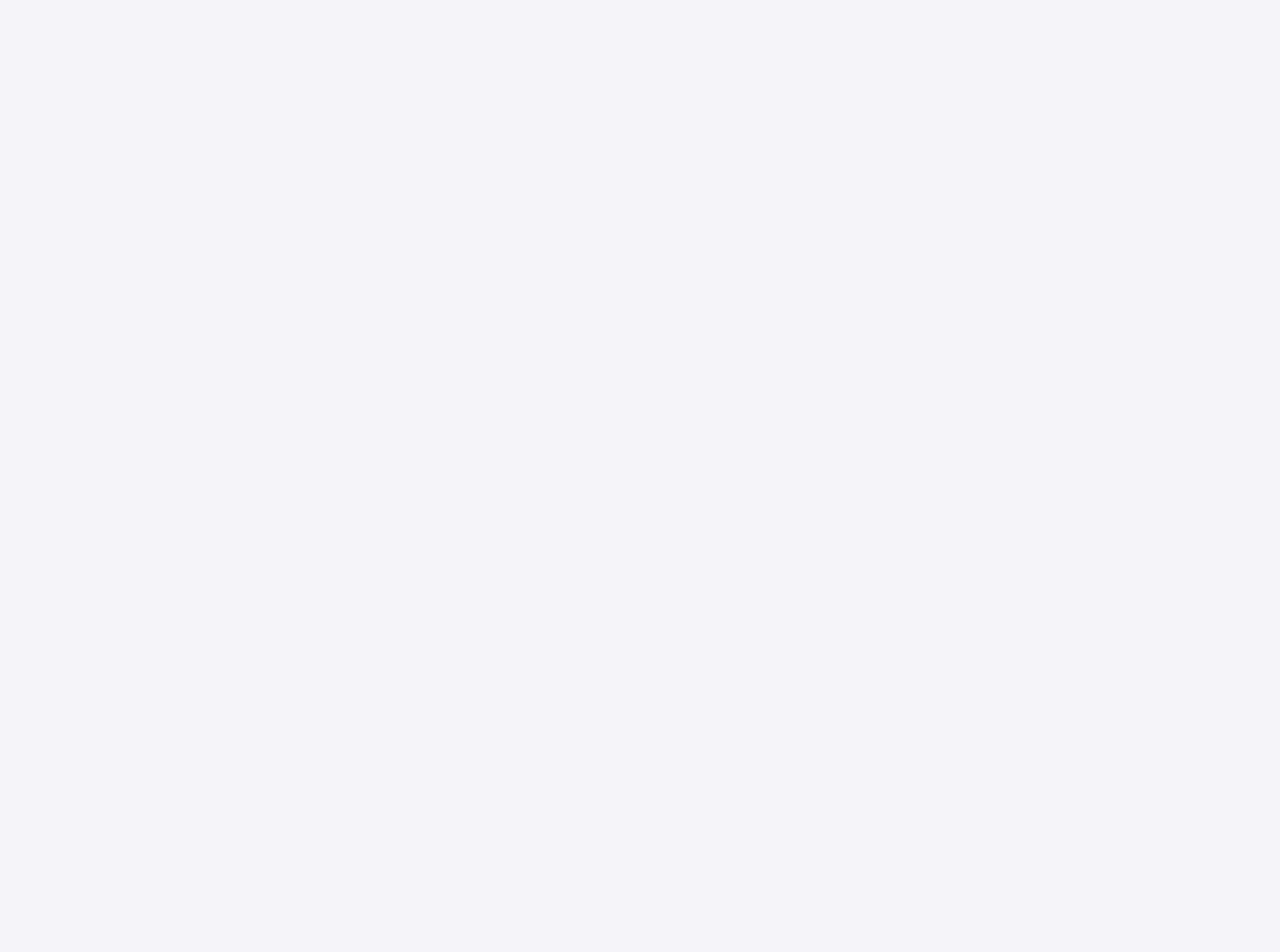
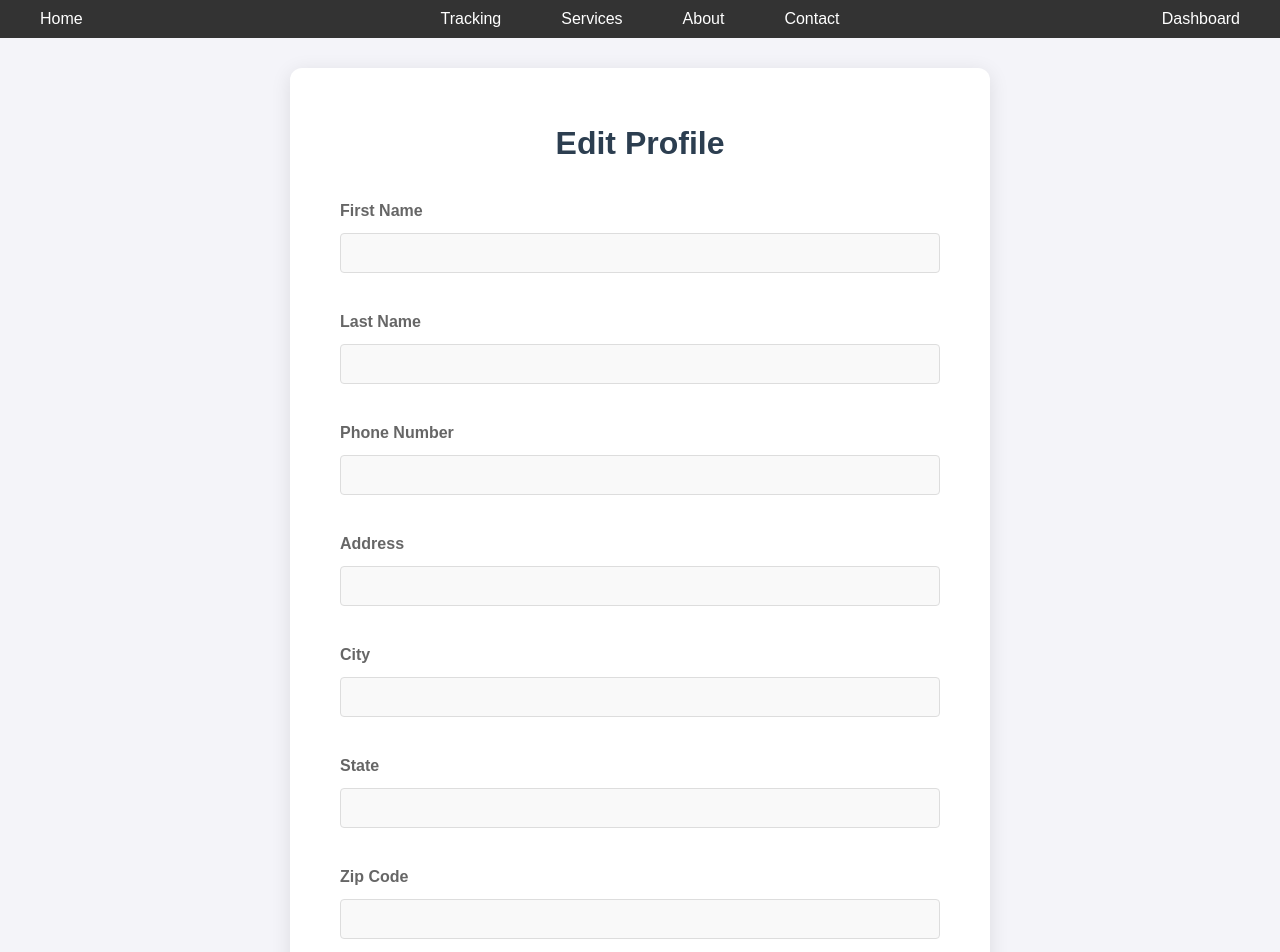
Before and after one commit to LuisangelE-04/Database-Project, a React (Create React App) app: page /customer-profile in a window 1280 px wide. Before the commit this address had no page. Shown: the top 952 px of the page. Before the commit the page ends 800 px from the top, so only its background shows below. Built offline with nearby package versions, Linux system fonts and the light colour scheme; no server answers; sample sign-in values are in the browser's storage.

Commit message:
changes to design, add edit customer profile, fix customer dash

```diff
--- a/src/App.js
+++ b/src/App.js
@@ -19,6 +19,7 @@ import NavBar from "./components/NavBar";
 import CreatePackage from "./components/CreatePackage";
 import UpdatePackage from "./pages/UpdatePackage";
 import EmployeeReport from "./pages/EmployeeReport";
+import EditCustomerProfile from "./pages/EditCustomerProfile";
 
 function App() {
   return (
@@ -41,6 +42,7 @@ function App() {
         <Route path="/create-package" element={<CreatePackage />} />
         <Route path="/update-package" element={<UpdatePackage />} />
         <Route path="/employee-report" element={<EmployeeReport />} />
+        <Route path="/customer-profile" element={<EditCustomerProfile />} />
       </Routes>
     </AuthProvider>
   );
--- a/src/css/CustomerDashboard.css
+++ b/src/css/CustomerDashboard.css
@@ -2,7 +2,6 @@
 html, body {
   margin: 0;
   padding: 0;
-  height: 100%;
   font-family: Arial, sans-serif;
   background-color: #f4f4f9;
 }
@@ -11,7 +10,6 @@ body {
   display: flex;
   flex-direction: column;
   color: #333;
-  overflow-x: hidden; /* Prevent horizontal scrolling */
 }
 
 /* Ensure the main content takes up available space, allowing scrolling if necessary */
@@ -20,12 +18,12 @@ body {
   max-width: 1200px;
   margin: 0 auto;
   padding: 20px;
-  overflow: auto; /* Ensure scrolling if content exceeds viewport height */
+  overflow: auto;
 }
 
 header {
   text-align: center;
-  margin-bottom: 30px;
+  margin-bottom: 40px;
 }
 
 .quick-actions, .shipment-overview, .recent-shipments, .profile-info, .settings-menu, .support-section {
@@ -70,13 +68,12 @@ header {
   flex-wrap: wrap;
 }
 
-.shipment-overview .card {
+.recent-shipments {
   background-color: white;
   border: 1px solid #ddd;
   padding: 20px;
   border-radius: 8px;
   flex: 1;
-  max-width: 300px;
   box-sizing: border-box;
 }
 
@@ -117,7 +114,7 @@ header {
 }
 
 .recent-shipments .view-all:hover {
-  transform: scale(1.05);
+  background-color: #0056b3;
 }
 
 /* Profile Info */
@@ -204,22 +201,24 @@ header {
   text-decoration: underline;
 }
 
-/* Footer */
-footer {
-  background-color: #343a40;
+.logout button:hover {
   color: white;
-  padding: 20px;
-  text-align: center;
-  margin-top: 40px;
+  background-color: #dc3545;
 }
 
-footer a {
-  color: #007bff;
+.profile-info .view-all {
+  display: inline-block;
+  background-color: #007bff;
+  color: white;
+  padding: 10px 20px;
+  text-align: center;
+  border-radius: 5px;
+  cursor: pointer;
   text-decoration: none;
 }
 
-footer a:hover {
-  text-decoration: underline;
+.profile-info .view-all:hover {
+  background-color: #0056b3;
 }
 
 /* Responsive Layout */
--- a/src/css/Footer.css
+++ b/src/css/Footer.css
@@ -1,7 +1,6 @@
 .footer-wrapper {
-  background-color: #333;
-  color: #ccc;
-  padding: 20px 0;
+  background-color: #333;;
+  padding: 35px 0;
 }
 
 .footer {
@@ -33,6 +32,7 @@
   margin-bottom: 10px;
   display: block;
   font-size: 20px;
+  color: white;
 }
 
 .footer-extras {
--- a/src/pages/CustomerDashboard.js
+++ b/src/pages/CustomerDashboard.js
@@ -22,6 +22,18 @@ const CustomerDashboard = () => {
   const [completedShipments, setCompletedShipments] = useState([]);
   const [recentShipments, setRecentShipments] = useState([]);
 
+  const handleViewAllShipments = () => {
+    window.location.href = "/tracking";
+  }
+
+  const handleViewSupport = () => {
+    window.location.href = "/contact";
+  }
+
+  const handleViewProfile = () => {
+    window.location.href = "/customer-profile";
+  }
+
   useEffect(() => {
     const fetchData = async () => {
       const accessToken = localStorage.getItem("accessToken");
@@ -30,8 +42,15 @@ const CustomerDashboard = () => {
         window.location.href = "/login";
         return;
       }
+      /*
+      try {
+        const [profile, packages] = await Promise.all([
+          fetch(ENDPOINTS.GET.CUSTOMER.PROFILE),
+          fetch(ENDPOINTS.GET.CUSTOMER.TRACKING)
+        ])
+      }*/
 
-      const instance = axios.create({
+      const profile = axios.create({
         baseURL: BASE_URL,
         headers: {
           "ngrok-skip-browser-warning": "69420",
@@ -40,17 +59,31 @@ const CustomerDashboard = () => {
         },
       });
 
-      const response = await instance.get(ENDPOINTS.GET.CUSTOMER.PROFILE);
+      const packages = axios.create({
+        baseURL: BASE_URL,
+        headers: {
+          "ngrok-skip-browser-warning": "69420",
+          "Content-Type": "application/json",
+          authentication: accessToken
+        }
+      })
+
+      const response = await profile.get(ENDPOINTS.GET.CUSTOMER.PROFILE);
+      const response2 = await packages.get(ENDPOINTS.GET.CUSTOMER.TRACKING);
 
       console.log(response.data);
+      console.log(response2.data);
 
       setFirstName(response.data.firstName);
       setLastName(response.data.lastName);
+      setEmail(response.data.email);
       setAddress(response.data.address);
       setStreet(response.data.address.street);
       setCity(response.data.address.city);
       setState(response.data.address.state);
-      setZip(response.data.address.zip);
+      setZip(response.data.address.zipCode);
+      setPhoneNumber(response.data.phoneNumber);
+      setRecentShipments(response2.data);
   };
 
   fetchData();
@@ -63,9 +96,9 @@ const CustomerDashboard = () => {
       <div className="dashboard-container">
         <header>
           <h1>Welcome back, {firstName}!</h1>
-          <h2>Customer Dashboard</h2>
         </header>
 
+        {/*}
         <div className="quick-actions">
           <h3>Quick Actions</h3>
           <div className="action-buttons">
@@ -73,8 +106,9 @@ const CustomerDashboard = () => {
             <button className="secondary-action">Track a Package</button>
             <button className="secondary-action">Schedule a Pickup</button>
           </div>
-        </div>
+        </div>*/}
 
+        {/*
         <div className="shipment-overview">
           <h3>Shipment Overview</h3>
           <div className="overview-cards">
@@ -88,10 +122,10 @@ const CustomerDashboard = () => {
             </div>
             <div className="card">
               <h4>Pending Pickups</h4>
-              <p>0 Pending Pickups</p> {/* Update this dynamically if needed */}
+              <p>0 Pending Pickups</p> {/* Update this dynamically if needed
             </div>
           </div>
-        </div>
+        </div>*/}
 
         <div className="recent-shipments">
           <h3>Recent Shipments</h3>
@@ -99,15 +133,15 @@ const CustomerDashboard = () => {
             {recentShipments.length > 0 ? (
               recentShipments.map((shipment, index) => (
                 <div key={index} className="shipment-item">
-                  <p><strong>Shipment ID:</strong> {shipment.id}</p>
-                  <p><strong>Status:</strong> {shipment.status}</p>
-                  <p><strong>Estimated Delivery:</strong> {shipment.estimatedDelivery}</p>
+                  <p><strong>Status:</strong> {shipment.trackingHistory?.[shipment.trackingHistory.length - 1]?.status || "N/A"}</p>
+                  <p><strong>Delivery Address:</strong> {shipment.recepientAddress?.street || "N/A"}, {shipment.recepientAddress?.city || "N/A"}, {shipment.recepientAddress?.state || "N/A"} {shipment.recepientAddress?.zipcode || "N/A"}</p>
+                  <p><strong>Estimated Delivery:</strong> {shipment.packageInfo?.deliveryDate || "N/A"}</p>
                 </div>
               ))
             ) : (
               <p>No recent shipments.</p>
             )}
-            <button className="view-all">View All Shipments</button>
+            <button className="view-all" onClick={handleViewAllShipments}>View Detailed Shipment Information</button>
           </div>
         </div>
 
@@ -116,16 +150,16 @@ const CustomerDashboard = () => {
           <p><strong>Full Name:</strong> {firstName} {lastName}</p>
           <p><strong>Email:</strong> {email}</p>
           <p><strong>Phone Number:</strong> {phoneNumber}</p>
-          <p><strong>Address:</strong></p>
-          <p>{street}, {city}, {state} {zip}</p>
+          <p><strong>Address:</strong> {street}, {city} {state}, {zip}</p>
+          <button className="view-all" onClick={handleViewProfile}>Edit Profile</button>
         </div>
+
         <div className="support-section">
           <h3>Need Help?</h3>
-          <button className="contact-support">Contact Support</button>
-          <a href="/support" className="support-link">Visit Support Center</a>
+          <button className="contact-support" onClick={handleViewSupport}>Contact Support</button>
         </div>
 
-        <div>
+        <div className="logout">
           <LogOut />
         </div>
       </div>
--- /dev/null
+++ b/src/pages/EditCustomerProfile.js
@@ -0,0 +1,185 @@
+import React, { useEffect, useState } from "react";
+import axios from "axios";
+import { ENDPOINTS, BASE_URL } from "../endpoints/Endpoints";
+import NavBar from "../components/NavBar";
+import Footer from "../components/Footer";
+import { add } from "resolve-url-loader/lib/position-algerbra";
+
+const EditProfile = () => {
+  const [firstName, setFirstName] = useState("");
+  const [lastName, setLastName] = useState("");
+  const [phoneNumber, setPhoneNumber] = useState("");
+  const [address, setAddress] = useState("");
+  const [city, setCity] = useState("");
+  const [state, setState] = useState("");
+  const [zip, setZip] = useState("");
+
+  useEffect(() => {
+    const fetchProfile = async () => {
+      const accessToken = localStorage.getItem("accessToken");
+
+      if (!accessToken) {
+        console.error("Access token not found. Redirecting to login.");
+        window.location.href = '/customer-login';
+        return;
+      }
+
+      try {
+        const instance = axios.create({
+          baseURL: BASE_URL,
+          headers: {
+            "ngrok-skip-browser-warning": "69420",
+            "Content-Type": "application/json",
+            authentication: accessToken
+          },
+        });
+
+        const response2 = await instance.get(ENDPOINTS.GET.CUSTOMER.PROFILE);
+
+        console.log(response2.data);
+
+        setFirstName(response2.data.firstName);
+        setLastName(response2.data.lastName);
+        setPhoneNumber(response2.data.phoneNumber);
+        setAddress(response2.data.address.street);
+        setCity(response2.data.address.city);
+        setState(response2.data.address.state);
+        setZip(response2.data.address.zipCode);
+
+      } catch (error) {
+        alert("Error: " + error.message);
+      }
+    };
+
+    fetchProfile();
+
+  }, []);
+
+  const handleSubmit = async (e) => {
+    e.preventDefault();
+
+    try {
+      const payload = {
+        "firstName": firstName,
+        "lastName": lastName,
+        "phoneNumber": phoneNumber,
+        "street": address,
+        "city": city,
+        "state": state,
+        "zipcode": zip
+      };
+      const accessToken = localStorage.getItem("accessToken");
+
+      const instance = axios.create({
+        baseURL: BASE_URL,
+        headers: {
+          "ngrok-skip-browser-warning": "69420",
+          "Content-Type": "application/json",
+          authentication: accessToken
+        },
+      });
+
+      const response = await instance.put(ENDPOINTS.AUTH.CUSTOMER.EDIT_PROFILE, payload);
+      console.log(response.data);
+      alert("Profile Updated Successfully");
+      window.location.href = "/customer-dashboard";
+
+    } catch (error) {
+      alert("Error: " + error.message);
+
+    }
+  };
+
+
+  return (
+    <>
+    <NavBar />
+    <div className="update-package-container">
+      <h2>Edit Profile</h2>
+      <form onSubmit={handleSubmit}>
+        <div className="form-group">
+          <label htmlFor="firstName">First Name</label>
+          <input
+            type="text"
+            id="firstName"
+            name="firstName"
+            value={firstName}
+            onChange={(e) => setFirstName(e.target.value)}
+          />
+        </div>
+
+        <div className="form-group">
+          <label htmlFor="lastName">Last Name</label>
+          <input
+            type="text"
+            id="lastName"
+            name="lastName"
+            value={lastName}
+            onChange={(e) => setLastName(e.target.value)}
+          />
+        </div>
+
+        <div className="form-group">
+          <label htmlFor="phoneNumber">Phone Number</label>
+          <input
+            type="text"
+            id="phoneNumber"
+            name="phoneNumber"
+            value={phoneNumber}
+            onChange={(e) => setPhoneNumber(e.target.value)}
+          />
+        </div>
+
+        <div className="form-group">
+          <label htmlFor="address">Address</label>
+          <input
+            type="text"
+            id="street"
+            name="street"
+            value={address}
+            onChange={(e) => setAddress(e.target.value)}
+          />
+        </div>
+
+        <div className="form-group">
+          <label htmlFor="city">City</label>
+          <input
+            type="text"
+            id="city"
+            name="city"
+            value={city}
+            onChange={(e) => setCity(e.target.value)}
+          />
+        </div>
+
+        <div className="form-group">
+          <label htmlFor="state">State</label>
+          <input
+            type="text"
+            id="state"
+            name="state"
+            value={state}
+            onChange={(e) => setState(e.target.value)}
+          />
+        </div>
+
+        <div className="form-group">
+          <label htmlFor="zipcode">Zip Code</label>
+          <input
+            type="text"
+            id="zipcode"
+            name="zipcode"
+            value={zip}
+            onChange={(e) => setZip(e.target.value)}
+          />
+        </div>
+
+        <button type="submit">Update Profile</button>
+      </form>
+    </div>
+    <Footer />
+    </>
+  );
+}
+
+export default EditProfile;
```
Also changed, not shown: src/css/Login.css (+0 -43 lines), src/endpoints/Endpoints.js (+4 -3 lines), src/pages/EmployeeReport.js (+0 -47 lines).
